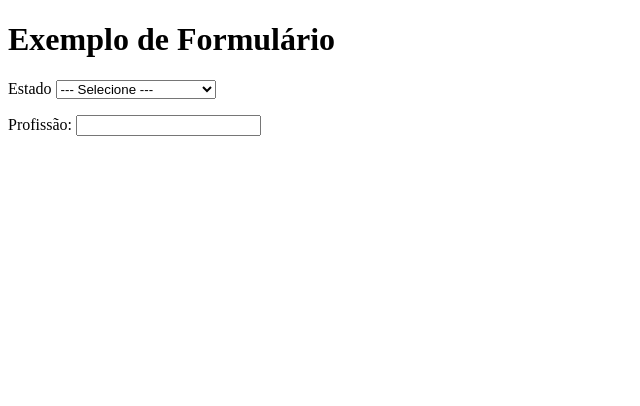
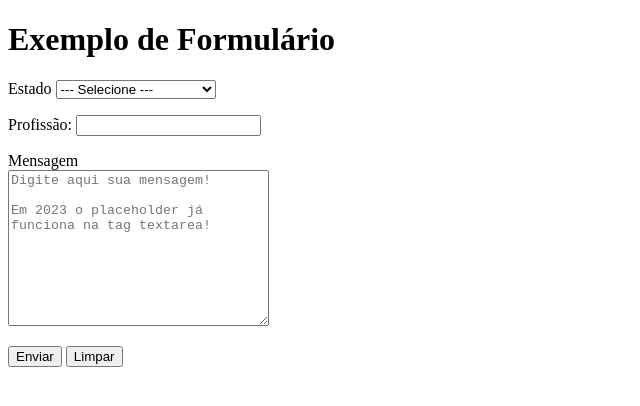
Before and after one commit to gilcleanaraujo/html-css, a plain HTML site: page exercicios/ex025/form007.html in a window 1280 px wide. Shown: the whole page, without its empty margins (0-640 px from the left). Drawn offline with Linux system fonts and the light colour scheme.

Commit message:
Atualização de form007

```diff
--- a/exercicios/ex025/form007.html
+++ b/exercicios/ex025/form007.html
@@ -40,6 +40,16 @@
                 <option>Vigilante</option>
             </datalist>
         </p>
+        <p>
+            <label for="imsg">Mensagem</label><br>
+            <textarea name="msg" id="imsg" cols="30" rows="10" placeholder="Digite aqui sua mensagem!
+
+Em 2023 o placeholder já funciona na tag textarea!"></textarea>
+        </p>
+        <p>
+            <input type="submit" value="Enviar">
+            <input type="reset" value="Limpar">
+        </p>
     </form>
 </body>
 </html>
```
Lines whose indentation alone changed are shown as unchanged.
